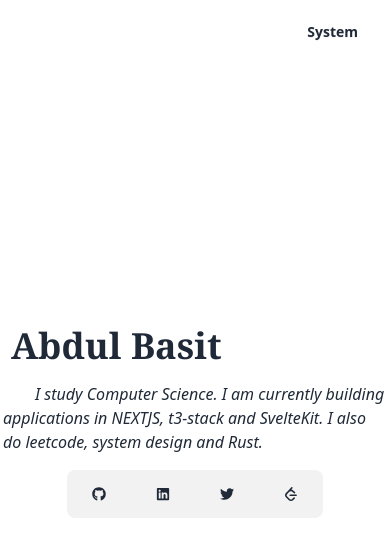
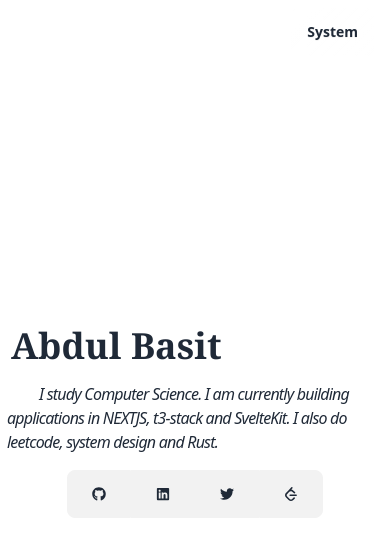
Before and after one commit to abd-ulbasit/abd-ulbasit, a Next.js app: page / in a window 390 px wide. Shown: the top 556 px of the page. Built offline with nearby package versions, Linux system fonts and the light colour scheme.

Commit message:
add tracking-tighter + padding for small screen

```diff
--- a/app/page.tsx
+++ b/app/page.tsx
@@ -5,7 +5,7 @@ export default function Home() {
       <div className="max-w-sm flex flex-col gap-4">
 
         <h1 className='text-4xl font-bold font-serif pl-2 sm:pl-0' >Abdul Basit</h1>
-        <p className='italic indent-8 ' >I study Computer Science. I am currently building applications in NEXTJS, t3-stack and  SvelteKit. I also do leetcode, system design and Rust.</p>
+        <p className='italic indent-8  pl-1 sm:pl-0 sm:tracking-normal tracking-tighter' >I study Computer Science. I am currently building applications in NEXTJS, t3-stack and  SvelteKit. I also do leetcode, system design and Rust.</p>
         <div className="mx-auto" >
           <Socials></Socials>
         </div>
```
